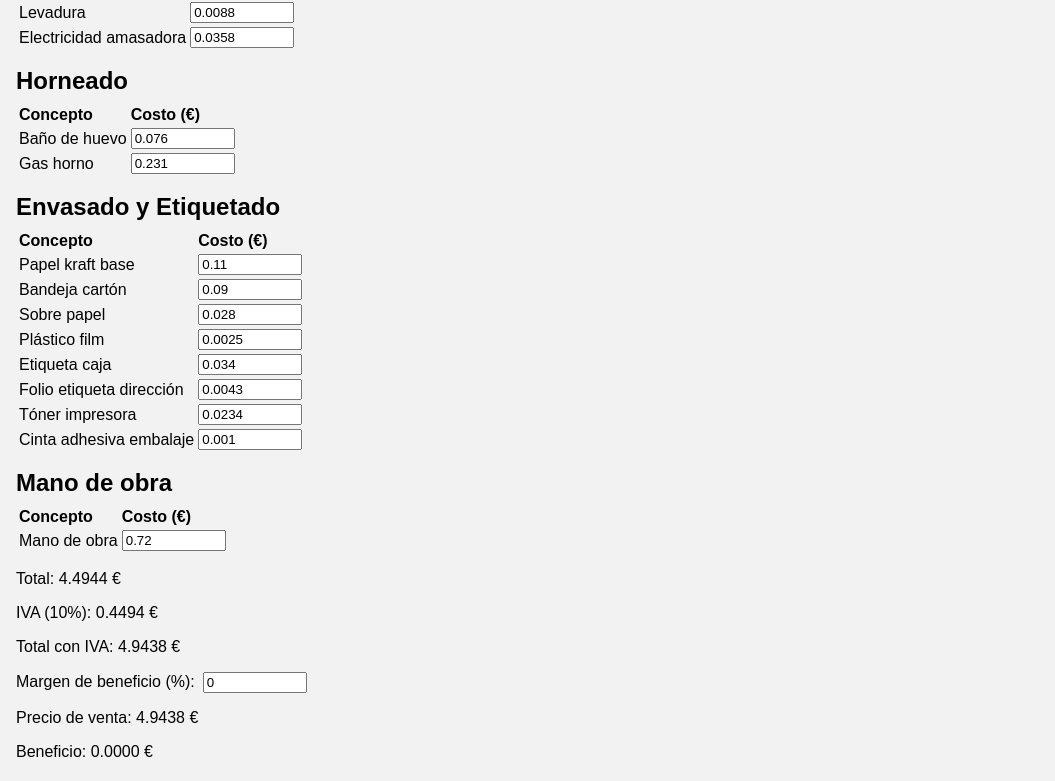
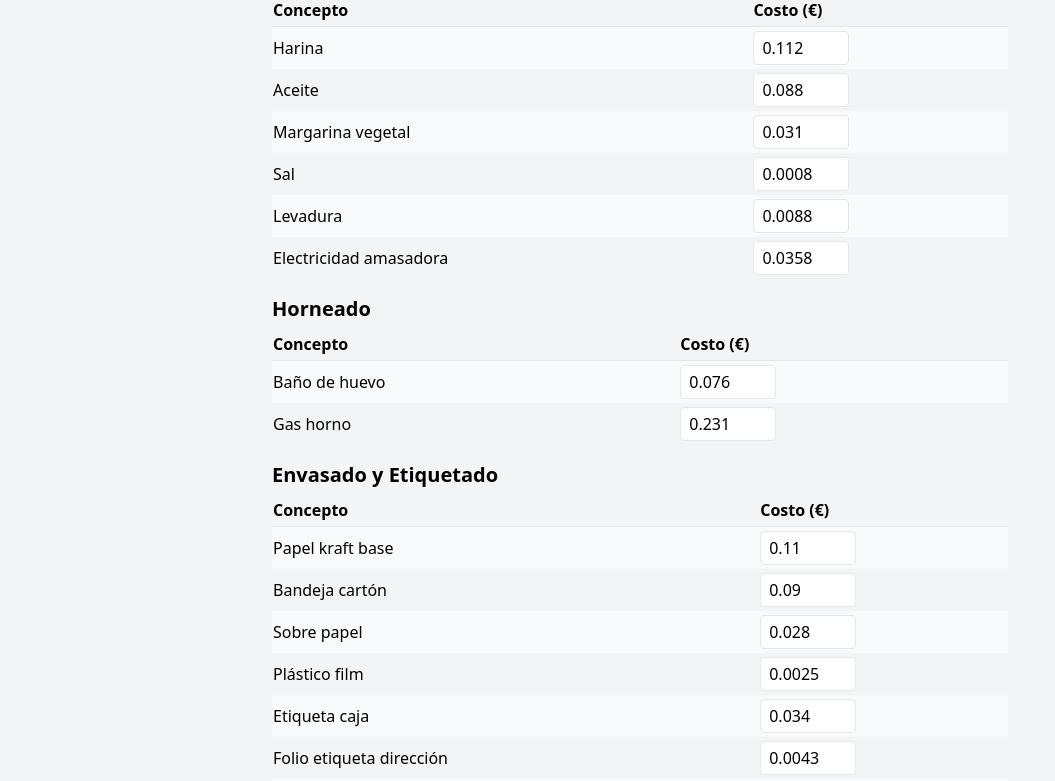
Before and after one commit to GuillermoGCP/calculadorOPSA, a Next.js app: page / in a window 1280 px wide. Shown: the part 479-1260 px from the top of the page, without its empty margins (0-1055 px from the left). Built offline with nearby package versions, Linux system fonts and the light colour scheme.

Commit message:
Add Tailwind CSS styling

```diff
--- /dev/null
+++ b/pages/_document.js
@@ -0,0 +1,15 @@
+import { Html, Head, Main, NextScript } from 'next/document'
+
+export default function Document() {
+  return (
+    <Html lang="es">
+      <Head>
+        <script src="https://cdn.tailwindcss.com"></script>
+      </Head>
+      <body className="bg-gray-100">
+        <Main />
+        <NextScript />
+      </body>
+    </Html>
+  )
+}
--- a/pages/index.js
+++ b/pages/index.js
@@ -48,24 +48,25 @@ export default function Home() {
   const categories = [...new Set(costs.map(c => c.category))]
 
   return (
-    <div style={{ padding: '1rem', fontFamily: 'Arial, sans-serif' }}>
-      <h1>Calculadora de Costes de Empanada de Carne</h1>
+    <div className="p-4 font-sans max-w-3xl mx-auto">
+      <h1 className="text-2xl font-bold mb-4">Calculadora de Costes de Empanada de Carne</h1>
       {categories.map(cat => (
-        <div key={cat} style={{ marginBottom: '1rem' }}>
-          <h2>{cat}</h2>
-          <table>
+        <div key={cat} className="mb-4">
+          <h2 className="text-xl font-semibold mb-2">{cat}</h2>
+          <table className="w-full border-collapse table-auto">
             <thead>
-              <tr>
-                <th style={{ textAlign: 'left' }}>Concepto</th>
-                <th style={{ textAlign: 'left' }}>Costo (€)</th>
+              <tr className="text-left border-b">
+                <th className="pb-1">Concepto</th>
+                <th className="pb-1">Costo (€)</th>
               </tr>
             </thead>
             <tbody>
               {costs.filter(c => c.category === cat).map(item => (
-                <tr key={item.id}>
-                  <td>{item.label}</td>
-                  <td>
+                <tr key={item.id} className="odd:bg-gray-50">
+                  <td className="py-1 pr-2">{item.label}</td>
+                  <td className="py-1">
                     <input
+                      className="border rounded px-2 py-1 w-24"
                       type="number"
                       value={item.cost}
                       step="0.0001"
@@ -79,26 +80,26 @@ export default function Home() {
         </div>
       ))}
 
-      <div style={{ marginTop: '1rem' }}>
+      <div className="mt-4">
         <p>Total: {total.toFixed(4)} €</p>
         <p>IVA (10%): {vat.toFixed(4)} €</p>
         <p>Total con IVA: {totalWithVat.toFixed(4)} €</p>
       </div>
 
-      <div style={{ marginTop: '1rem' }}>
-        <label>
-          Margen de beneficio (%):
+      <div className="mt-4">
+        <label className="flex items-center space-x-2">
+          <span>Margen de beneficio (%):</span>
           <input
+            className="border rounded px-2 py-1 w-24"
             type="number"
             value={margin}
             step="0.01"
             onChange={e => setMargin(e.target.value)}
-            style={{ marginLeft: '0.5rem' }}
           />
         </label>
       </div>
 
-      <div style={{ marginTop: '1rem' }}>
+      <div className="mt-4 font-semibold">
         <p>Precio de venta: {sellingPrice.toFixed(4)} €</p>
         <p>Beneficio: {profit.toFixed(4)} €</p>
       </div>
--- a/styles/globals.css
+++ b/styles/globals.css
@@ -1,13 +1,4 @@
 body {
   margin: 0;
   padding: 0;
-  background-color: #f2f2f2;
 }
-
-input {
-  width: 6rem;
-}
-
-h1, h2 {
-  margin: 0.5rem 0;
-}
```
